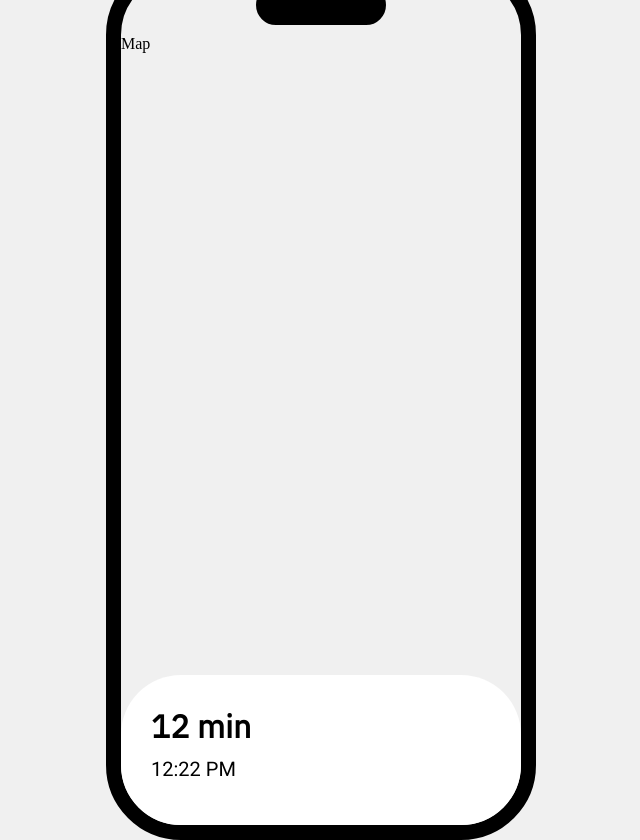
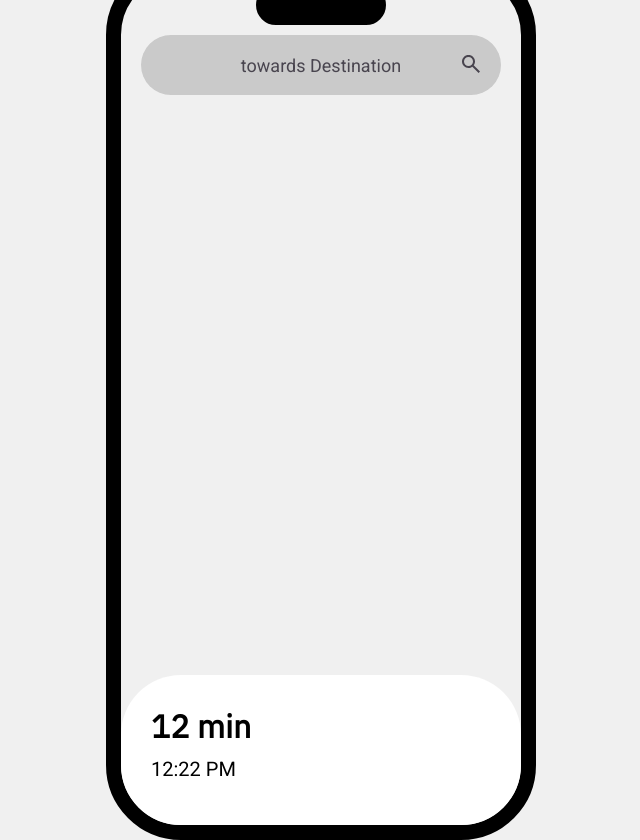
Before and after one commit to mcsaunders02/wm-nav-prototype, a React (Vite) app: page / in a window 1280 px wide. Shown: the whole page, without its empty margins (319-959 px from the left). Built offline with nearby package versions, Linux system fonts and the light colour scheme.

Commit message:
Towards destination bar

```diff
--- a/src/index.css
+++ b/src/index.css
@@ -66,3 +66,44 @@ body {
     font-size: 20px;
     margin-top: 10px;
 }
+
+.map-destination-input {
+    width: 360px;
+    height: 60px;
+    background-color: #cacaca;
+    border-radius: 30px;
+
+    display: flex;
+    flex-direction: row;
+    justify-content: center;
+    align-items: center;
+
+    font-family: "Roboto";
+    color: #49454f;
+    font-size: 18px;
+
+    cursor: pointer;
+    user-select: none;
+}
+
+.map-destination-input:hover {
+    background-color: #d4d4d4;
+}
+
+.map-destination-input:active {
+    background-color: #dedede;
+}
+
+.map-screen {
+    display: flex;
+    flex-direction: column;
+    justify-content: start;
+    align-items: center;
+}
+
+.search-icon {
+    position: relative;
+    top: -55px;
+    left: 150px;
+    pointer-events: none;
+}
--- a/src/screens/MapScreen.tsx
+++ b/src/screens/MapScreen.tsx
@@ -1,6 +1,20 @@
+import { useDispatch } from "react-redux";
+import { AppScreen, setScreen } from "../redux/mainSlice";
+
 // This screen shows the map
 export const MapScreen = () => {
-    return <div className="screen map-screen">
-        Map
-    </div>
-}
+    const dispatch = useDispatch();
+
+    return (
+        <div className="screen map-screen">
+            {/* This actually serves as a button, so you click on it and get taken to the new page */}
+            <div
+                className="map-destination-input"
+                onClick={() => dispatch(setScreen(AppScreen.SelectDestination))}
+            >
+                towards Destination
+            </div>
+            <img className="search-icon" src="./search.svg" alt="Search"></img>
+        </div>
+    );
+};
```
Also changed, not shown: public/search.svg (added), 1 other file (tests, documents, lock files or other folders).
